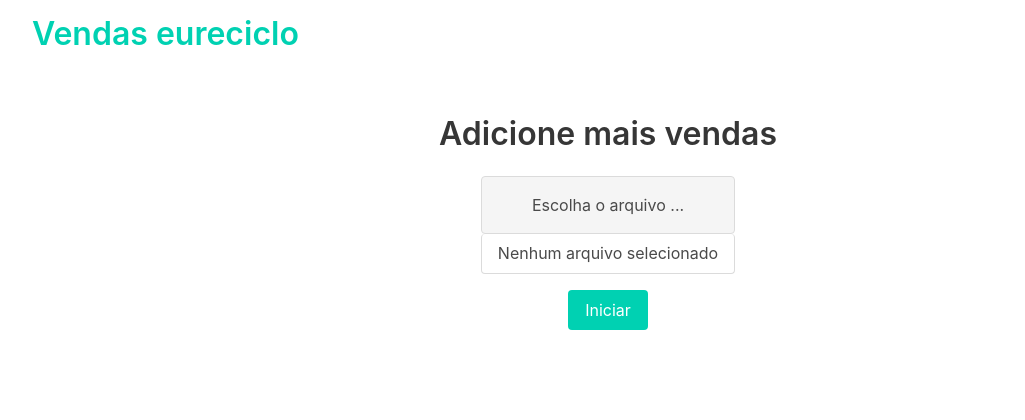
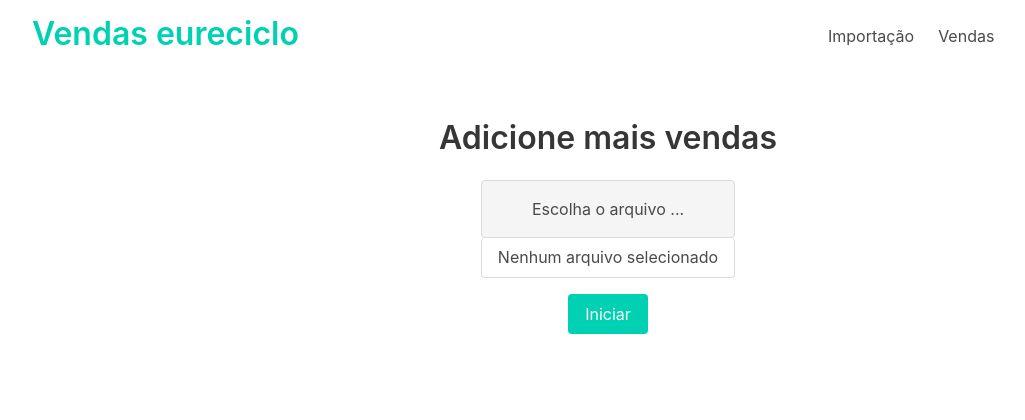
Before and after one commit to wcardosos/desafio-eureciclo, a Django app: page /sales/import/ in a window 1280 px wide. Shown: the top 420 px of the page, without its empty margins (32-1057 px from the left). Run offline with Django 4.2, Linux system fonts and the light colour scheme; data that the repository does not hold is empty.

Commit message:
feat(sales/templates/header) Add nav

```diff
--- a/src/sales/templates/partials/header.html
+++ b/src/sales/templates/partials/header.html
@@ -1,4 +1,14 @@
 {% load static %}
 <header class="container py-4">
-  <h1 class="title has-text-primary">Vendas eureciclo</h1>
+  <div class="columns">
+    <div class="column is-one-third">
+      <h1 class="title has-text-primary">Vendas eureciclo</h1>
+    </div>
+    <div class="column is-one-third is-offset-one-third">
+      <nav class="navbar-menu">
+        <a class="navbar-item is-primary" href="{% url 'sales:import' %}">Importação</a>
+        <a class="navbar-item is-primary" href="{% url 'sales:list' %}">Vendas</a>
+      </nav>
+    </div>
+  </div>
 </header>
```
